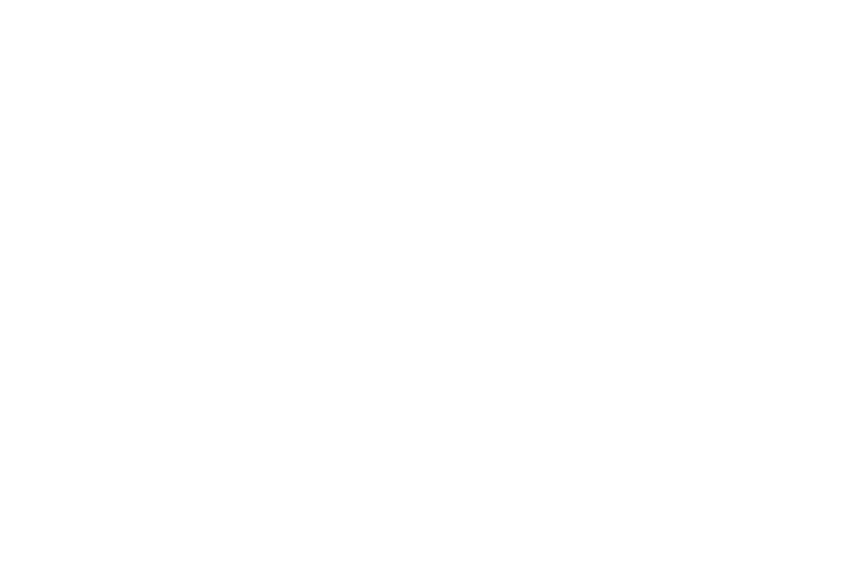
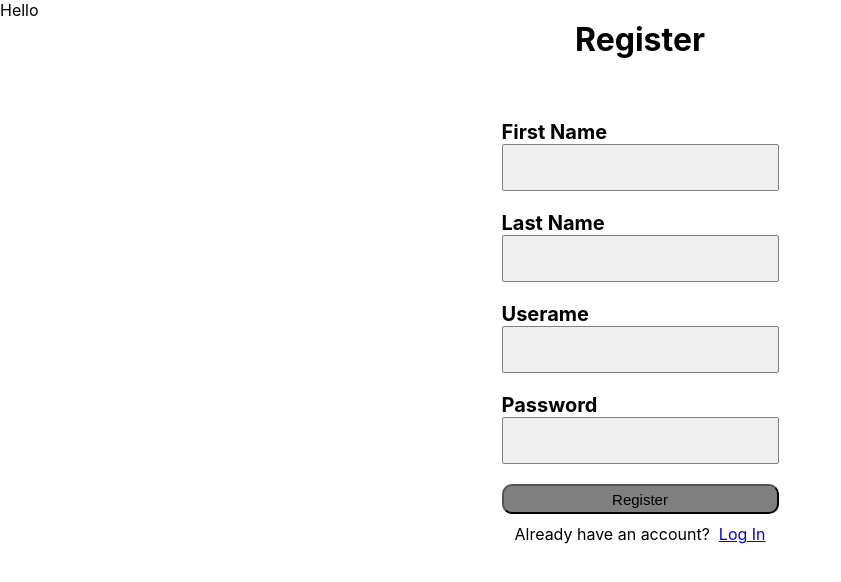
Before and after one commit to Rpratik13/To-Do-REST-UI, a React (Create React App) app: page /register in a window 1280 px wide. Shown: the top 582 px of the page, without its empty margins (0-841 px from the left). Built offline with nearby package versions, Linux system fonts and the light colour scheme.

Commit message:
Fix redirect links

```diff
--- a/src/components/app/App.js
+++ b/src/components/app/App.js
@@ -32,9 +32,10 @@
   render (){
   return (
     <Router>
-      <Route path="/api/register" component={() => <Register cookies={this.props.cookies} />} />
-      <Route path="/api/login" component={() => <LogIn cookies={this.props.cookies}/>} />
-      <Route path="/api/todo" render ={(props) =>
+      <div> Hello </div>
+      <Route path="/register" component={() => <Register cookies={this.props.cookies} />} />
+      <Route path="/login" component={() => <LogIn cookies={this.props.cookies}/>} />
+      <Route path="/todo" render ={(props) =>
         <div>
           <NavBar navSelected = {this.setNavSelected} cookies={this.props.cookies}/>
           <Search searchQuery = {this.setSearchQuery} />
@@ -45,7 +46,7 @@
           />
         </div>}
       />
-      <Route exact path="/" component={() => <Redirect to ="/api/register" />} />
+      <Route exact path="/" component={() => <Redirect to ="/register" />} />
     </Router>
   );
   }
--- a/src/components/login/login.js
+++ b/src/components/login/login.js
@@ -51,7 +51,7 @@
 
   render() {
     if (this.state.redirect) {
-      return (<Redirect to = "/api/todo" />)
+      return (<Redirect to = "/todo" />)
     }
   return (
     <div>
@@ -75,7 +75,7 @@
       </form>
       <div className="redirect">
           Don't have an account? &nbsp;
-          <a href="/api/register">
+          <a href="/register">
             Register
           </a>
         </div>
--- a/src/components/navBar/navBar.js
+++ b/src/components/navBar/navBar.js
@@ -26,7 +26,7 @@
 
   render = () => {
     if (this.state.redirect) {
-      return (<Redirect to = "/api/login" />)
+      return (<Redirect to = "/login" />)
     }
     return (<div className  = "nav-bar">
               <div className="user-functions">
--- a/src/components/register/register.js
+++ b/src/components/register/register.js
@@ -51,7 +51,7 @@
 
   render() {
     if (this.state.redirect) {
-      return <Redirect to = "/api/login" />
+      return <Redirect to = "/login" />
     }
   return (
     <div>
@@ -85,7 +85,7 @@
         </form>
         <div className="redirect">
           Already have an account? &nbsp;
-          <a href="/api/login">
+          <a href="/login">
             Log In
           </a>
         </div>
```
Also changed, not shown: 8 other files (tests, documents, lock files or other folders).
